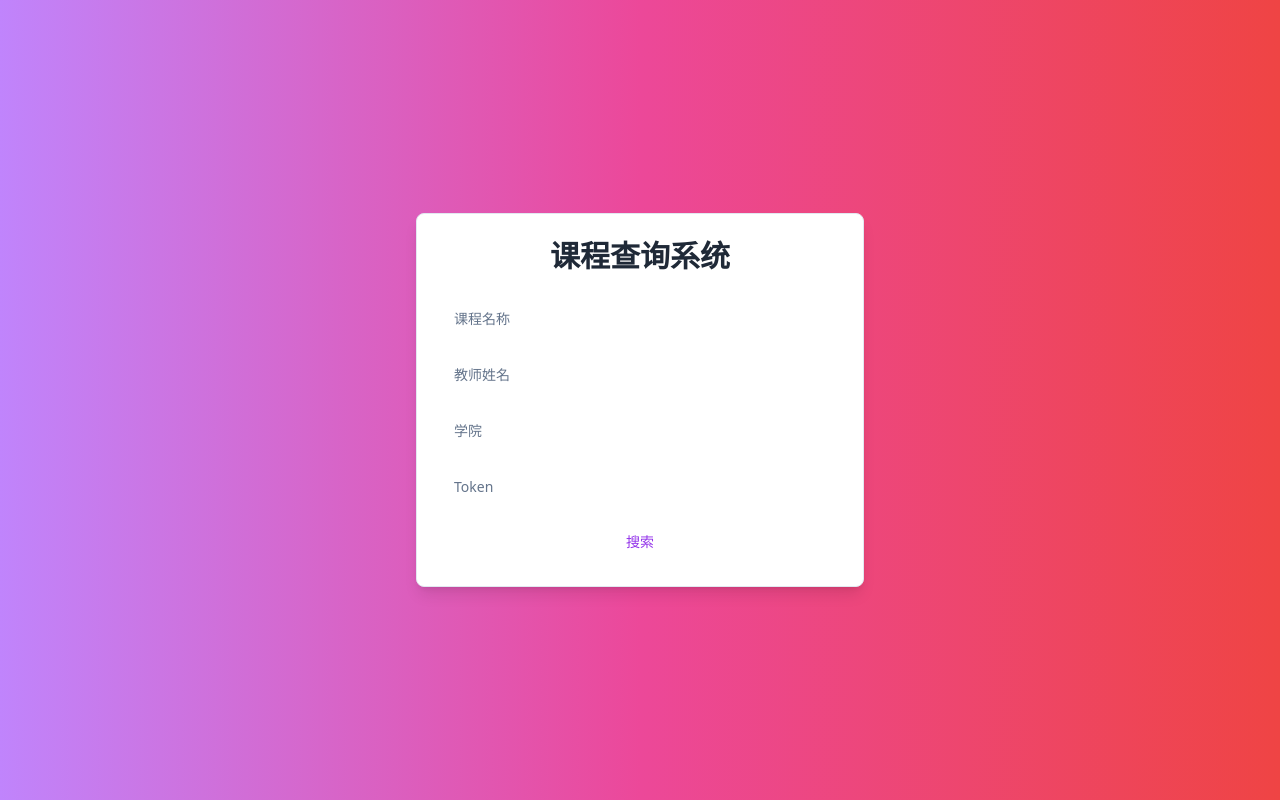
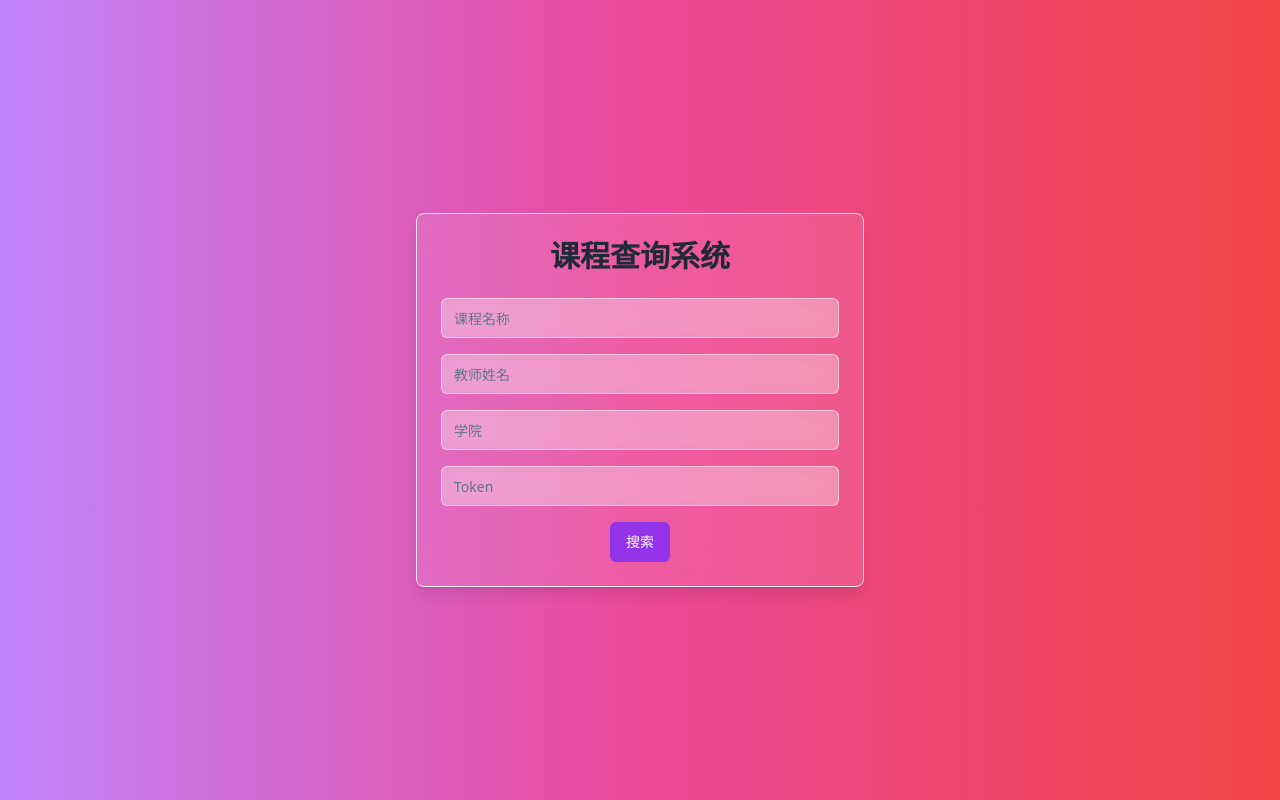
Before and after one commit to dsfrontendg/course-query-magic-91, a React (Vite) app: page / in a window 1280 px wide. Built offline with nearby package versions, Linux system fonts and the light colour scheme.

Commit message:
Change font color to improve visibility
Updated the font color in the application to enhance readability and ensure better visibility for users.
[skip gpt_engineer]

```diff
--- a/src/components/CourseSearch.jsx
+++ b/src/components/CourseSearch.jsx
@@ -61,7 +61,7 @@ const CourseSearch = () => {
           placeholder="课程名称"
           value={searchParams.name}
           onChange={handleInputChange}
-          className="bg-white/20 backdrop-blur-lg border-white/30 text-white placeholder-white/70"
+          className="bg-white/30 backdrop-blur-lg border-white/50 text-gray-800 placeholder-gray-600"
         />
         <Input
           type="text"
@@ -69,7 +69,7 @@ const CourseSearch = () => {
           placeholder="教师姓名"
           value={searchParams.teacher}
           onChange={handleInputChange}
-          className="bg-white/20 backdrop-blur-lg border-white/30 text-white placeholder-white/70"
+          className="bg-white/30 backdrop-blur-lg border-white/50 text-gray-800 placeholder-gray-600"
         />
         <Input
           type="text"
@@ -77,7 +77,7 @@ const CourseSearch = () => {
           placeholder="学院"
           value={searchParams.org}
           onChange={handleInputChange}
-          className="bg-white/20 backdrop-blur-lg border-white/30 text-white placeholder-white/70"
+          className="bg-white/30 backdrop-blur-lg border-white/50 text-gray-800 placeholder-gray-600"
         />
         <Input
           type="password"
@@ -85,46 +85,46 @@ const CourseSearch = () => {
           placeholder="Token"
           value={searchParams.token}
           onChange={handleInputChange}
-          className="bg-white/20 backdrop-blur-lg border-white/30 text-white placeholder-white/70"
+          className="bg-white/30 backdrop-blur-lg border-white/50 text-gray-800 placeholder-gray-600"
         />
         <div className="flex justify-center">
-          <Button type="submit" className="bg-white text-purple-600 hover:bg-purple-100 transition-colors duration-300">
+          <Button type="submit" className="bg-purple-600 text-white hover:bg-purple-700 transition-colors duration-300">
             搜索
           </Button>
         </div>
       </form>
 
-      {isLoading && <p className="text-white mt-4 text-center">加载中...</p>}
+      {isLoading && <p className="text-gray-800 mt-4 text-center">加载中...</p>}
 
       {isSearchTriggered && !isLoading && !error && data && (
-        <div className="mt-8 bg-white/10 backdrop-blur-lg rounded-lg p-4 overflow-x-auto">
+        <div className="mt-8 bg-white/20 backdrop-blur-lg rounded-lg p-4 overflow-x-auto">
           <Table>
             <TableHeader>
               <TableRow>
-                <TableHead className="text-white">课程名称</TableHead>
-                <TableHead className="text-white">教师姓名</TableHead>
-                <TableHead className="text-white">学院</TableHead>
-                <TableHead className="text-white">学年学期</TableHead>
-                <TableHead className="text-white">课程节次</TableHead>
-                <TableHead className="text-white">链接</TableHead>
+                <TableHead className="text-gray-800">课程名称</TableHead>
+                <TableHead className="text-gray-800">教师姓名</TableHead>
+                <TableHead className="text-gray-800">学院</TableHead>
+                <TableHead className="text-gray-800">学年学期</TableHead>
+                <TableHead className="text-gray-800">课程节次</TableHead>
+                <TableHead className="text-gray-800">链接</TableHead>
               </TableRow>
             </TableHeader>
             <TableBody>
               {data.map((course, index) => (
-                <TableRow key={index} className="hover:bg-white/20 transition-colors duration-200">
-                  <TableCell className="text-white">{course.course_name}</TableCell>
-                  <TableCell className="text-white">{course.tec_name}</TableCell>
-                  <TableCell className="text-white">{course.organ_name}</TableCell>
-                  <TableCell className="text-white">{course.year_term}</TableCell>
-                  <TableCell className="text-white">{course.leti_name}</TableCell>
-                  <TableCell className="text-white">
+                <TableRow key={index} className="hover:bg-white/30 transition-colors duration-200">
+                  <TableCell className="text-gray-800">{course.course_name}</TableCell>
+                  <TableCell className="text-gray-800">{course.tec_name}</TableCell>
+                  <TableCell className="text-gray-800">{course.organ_name}</TableCell>
+                  <TableCell className="text-gray-800">{course.year_term}</TableCell>
+                  <TableCell className="text-gray-800">{course.leti_name}</TableCell>
+                  <TableCell className="text-gray-800">
                     {course.url1 !== 'N/A' && (
-                      <a href={course.url1} target="_blank" rel="noopener noreferrer" className="mr-2 text-white hover:text-purple-200">
+                      <a href={course.url1} target="_blank" rel="noopener noreferrer" className="mr-2 text-purple-600 hover:text-purple-800">
                         <ExternalLink className="h-4 w-4" />
                       </a>
                     )}
                     {course.url2 !== 'N/A' && (
-                      <a href={course.url2} target="_blank" rel="noopener noreferrer" className="text-white hover:text-purple-200">
+                      <a href={course.url2} target="_blank" rel="noopener noreferrer" className="text-purple-600 hover:text-purple-800">
                         <ExternalLink className="h-4 w-4" />
                       </a>
                     )}
--- a/src/pages/Index.jsx
+++ b/src/pages/Index.jsx
@@ -5,7 +5,7 @@ import { Card, CardContent } from "@/components/ui/card";
 const Index = () => {
   return (
     <div className="min-h-screen bg-gradient-to-r from-purple-400 via-pink-500 to-red-500 flex items-center justify-center p-4">
-      <Card className="w-full max-w-md shadow-lg">
+      <Card className="w-full max-w-md shadow-lg bg-white/10 backdrop-blur-lg">
         <CardContent className="p-6">
           <h1 className="text-3xl font-bold mb-6 text-center text-gray-800">课程查询系统</h1>
           <CourseSearch />
```
